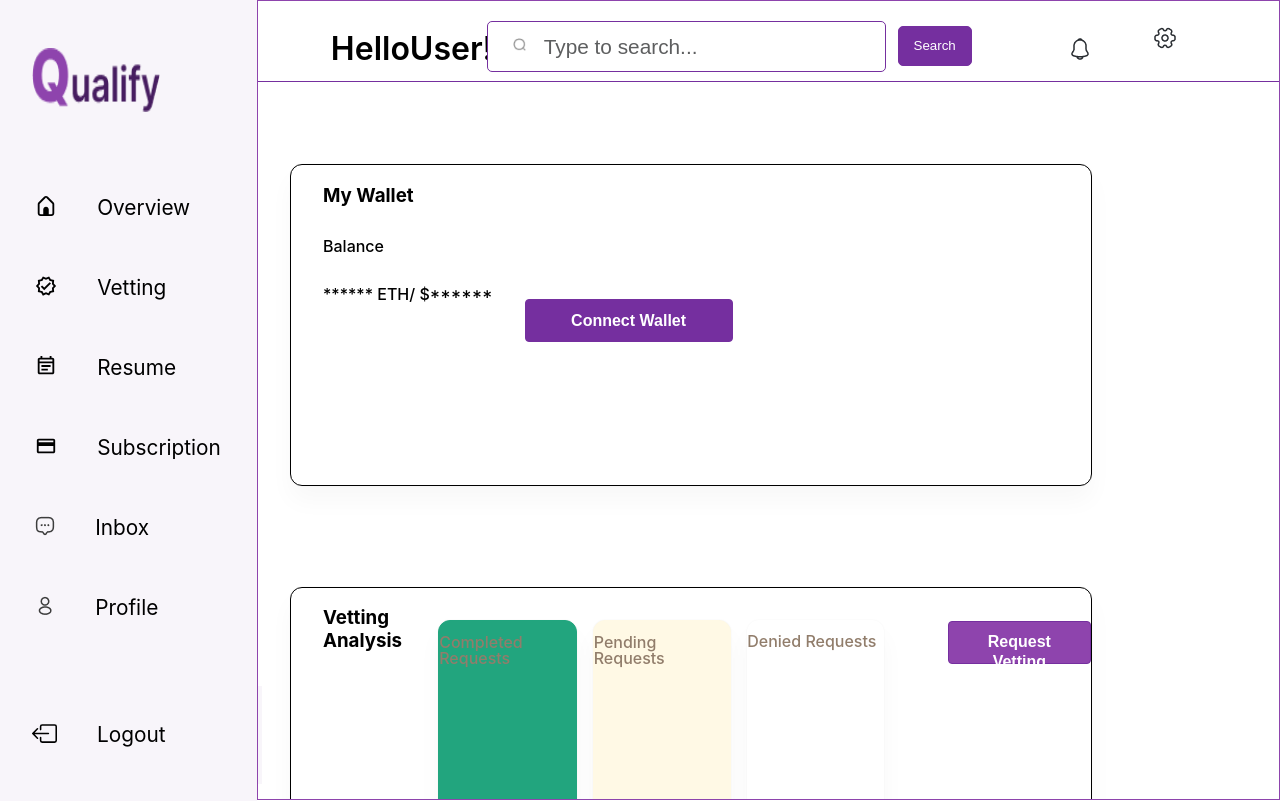
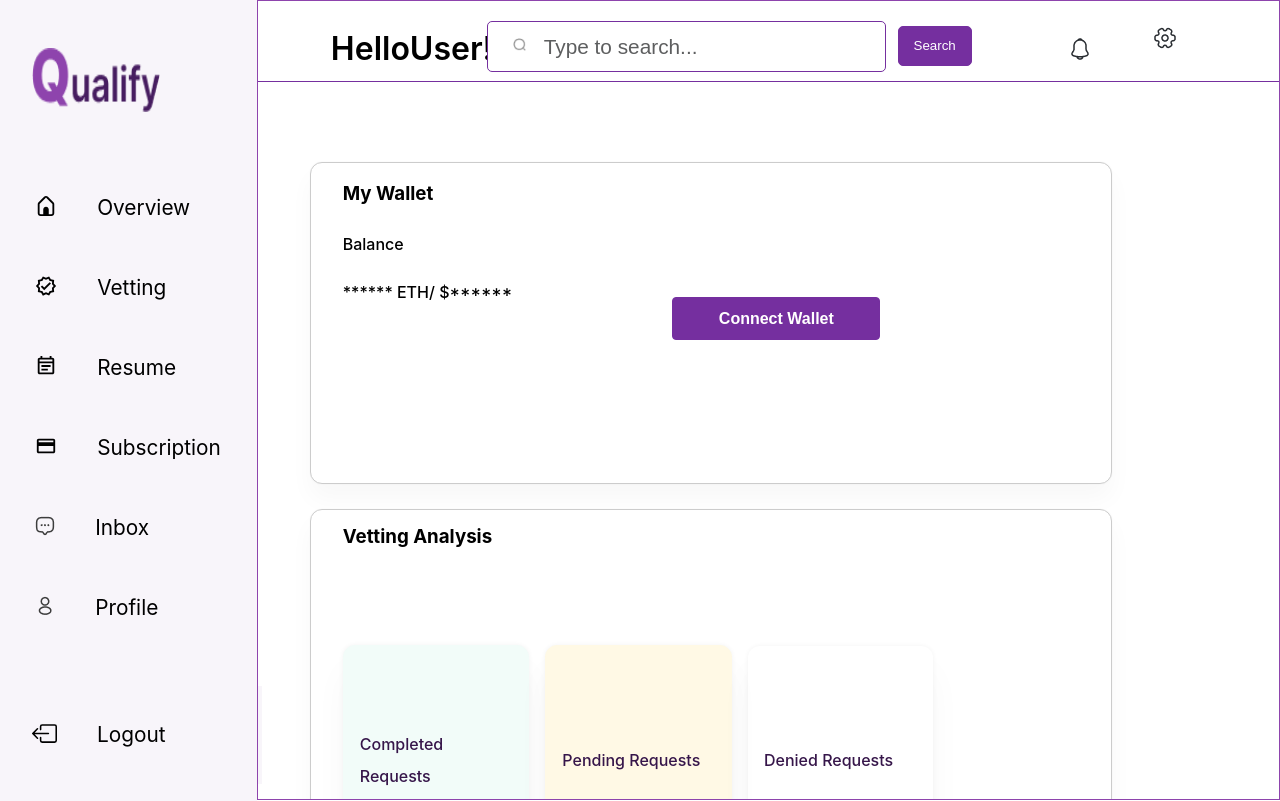
Before and after one commit to Chainlink-Qualify/qualify, a React (Create React App) app: page /applicant in a window 1280 px wide. Built offline with nearby package versions, Linux system fonts and the light colour scheme.

Commit message:
applicant-home
This implements the UI of the applicant's home page

```diff
--- a/src/components/custom-button/button.styles.js
+++ b/src/components/custom-button/button.styles.js
@@ -2,7 +2,7 @@ import styled from "styled-components";
 
 export const NavigateButton = styled.button`
   margin-top: 2.1rem;
-  margin-left:2rem;
+  margin-left:10rem;
   background: ${(props) =>
     props.backgroundColor ? props.backgroundColor : "#fff"};
   border-radius: 4px;
--- a/src/components/vetting-analysis/Vetting.js
+++ b/src/components/vetting-analysis/Vetting.js
@@ -1,16 +1,17 @@
 import React from "react";
-import Button from "../custom-button/Button";
-import { SummaryCard, SummaryContainer, VettingParent } from "./vetting.styles";
+import { CenterWrapper, Button,SummaryCard, SummaryContainer, VettingParent } from "./vetting.styles";
 
 
 
 
 const Vetting =()=>{
 
-return(<VettingParent>
+return(
+     <VettingParent>
+       <CenterWrapper>
        <h3>Vetting Analysis</h3>
        <SummaryContainer>
-       <SummaryCard background="#22A57E" borderColor="#22A57E">
+       <SummaryCard background="#F2FCF9" borderColor="#F2FCF9">
         <h1>Completed Requests</h1>
        </SummaryCard>
        <SummaryCard background="#FFF9E5" borderColor="#FFF9E5">
@@ -20,13 +21,8 @@ return(<VettingParent>
         <h1>Denied Requests</h1>
        </SummaryCard>
        </SummaryContainer>
-       <Button text="Request Vetting"
-       backgroundColor="#8E44AD"
-       color="#FFFFFF"
-       borderColor="#752F9F"
-       width="13rem"
-       />
-
+       <Button>Request Vetting</Button>
+       </CenterWrapper>
 </VettingParent>
 
 
--- a/src/components/vetting-analysis/vetting.styles.js
+++ b/src/components/vetting-analysis/vetting.styles.js
@@ -2,60 +2,77 @@ import styled from "styled-components";
 
 export const VettingParent = styled.div`
   width: 100vh;
-  height: 40vh;
+  height: 70vh;
   background: #fff;
   display: flex;
   background: ${(props) => (props.background ? props.background : "")};
-  border: 1px solid ${(props) => (props.borderColor ? props.borderColor : "")};
+  border: 1px solid #CCCCCC;
   border-radius: 12px;
   box-shadow: 0px 0px 2px rgba(0, 0, 0, 0.05), 0px 15px 25px rgba(0, 0, 0, 0.03);
 
 
   & h3{
     margin-left:2rem;
+    line-height:1rem;
   }
 
-& p{
-    margin-left:2rem;
-    line-height:0.5rem;
-    font-weight:500;
-}
 
 
 `;
 
+export const CenterWrapper = styled.div`
+align-items: center;
+
+`;
+
+
+
+
+
 
 export const SummaryContainer = styled.section`
 width: 100%;
-  height: 100%;
+height: 70%;
 display: flex;
 gap: 1rem;
 justify-content: space-around;
-  padding: 2rem 2rem;
+align-items: center;
+margin-left: 2rem;
+
 `;
 
-
 export const SummaryCard = styled.div`
-  width: 80%;
-  height: 80%;
+width: 30%;
+height: 50%;
 display: flex;
-  flex-direction: column;
+padding: 1rem 1rem;
 background: ${(props) => (props.background ? props.background : "")};
 border: 1px solid ${(props) => (props.borderColor ? props.borderColor : "")};
 border-radius: 12px;
-  box-shadow: 0px 0px 2px rgba(0, 0, 0, 0.05), 0px 15px 25px rgba(0, 0, 0, 0.03);
-
-  & img {
-    width:auto;
-    height: 16rem;
-    margin-left:5rem;
-  }
+box-shadow: 0px 0px 5px rgba(0, 0, 0, 0.05), 0px 25px 35px rgba(0, 0, 0, 0.03);
+align-items: center;
 
 
 & h1 {
   font-weight: 500;
   font-size: 1rem;
-    line-height: 1rem;
-    color: #917D6B;
+  line-height: 2rem;
+  color: #36164A;
 }
 `;
+export const Button = styled.button`
+display: flex;
+background:#ffffff;
+width:13rem;
+border: 2px solid #752F9F;
+border-radius:5px;
+color:#752F9F;
+height: 2.5rem;
+align-items: center;
+justify-content: center;
+font-weight:700;
+margin-left:12rem;
+margin-buttom:1rem;
+
+
+`;
--- a/src/components/wallet/Wallet.js
+++ b/src/components/wallet/Wallet.js
@@ -16,6 +16,7 @@ return(<WalletParent>
               color="#FFFFFF"
               borderColor="#752F9F"
               width="13rem"
+              marginLeft="5rem"
 
 />
 </ContentWrapper>
--- a/src/components/wallet/wallet.styles.js
+++ b/src/components/wallet/wallet.styles.js
@@ -9,7 +9,7 @@ export const WalletParent = styled.div`
   display: flex;
   flex-direction: column;
   background: ${(props) => (props.background ? props.background : "")};
-  border: 1px solid ${(props) => (props.borderColor ? props.borderColor : "")};
+  border: 1px solid #CCCCCC;
   border-radius: 12px;
   box-shadow: 0px 0px 2px rgba(0, 0, 0, 0.05), 0px 15px 25px rgba(0, 0, 0, 0.03);
   }
--- a/src/layouts/applicant-dashboard-layout/ApplicantDashboard.js
+++ b/src/layouts/applicant-dashboard-layout/ApplicantDashboard.js
@@ -1,4 +1,5 @@
 import React from "react";
+import { Route, Routes } from "react-router-dom";
 import Sidebar from "../../components/sidebar/Sidebar";
 import {
   ApplicantDashboardHeader,
@@ -10,17 +11,16 @@ import {
   ParentContainer,
   SearchBarContainer,
   SearchBarForm,
-  SettingContainer,
-  WalletWrapper,
-  VettingWrapper
+  SettingContainer
 } from "./applicant.dashboard.styles";
 import searchIcon from "../../assets/search-icon.png";
 import notification from "../../assets/notification.png";
 import setting from "../../assets/setting.png";
 import { getUserName } from "../../utils";
 import { sideBarLinks } from "./applicant.routes";
-import Wallet from "../../components/wallet/Wallet";
-import Vetting from "../../components/vetting-analysis/Vetting";
+import ApplicantHome from "../../pages/applicant-home/ApplicantHome";
+
+
 
 
 const ApplicantDashboard = () => {
@@ -63,12 +63,11 @@ const ApplicantDashboard = () => {
             overflowY: "auto",
           }}
         >
-          <WalletWrapper>
-            <Wallet />
-          </WalletWrapper>
-          <VettingWrapper>
-          <Vetting/>
-          </VettingWrapper>
+          <Routes>
+            <Route index element={<ApplicantHome />} />
+            <Route path="/" element={<ApplicantHome />} />
+            </Routes>
+
 
 
 
--- a/src/layouts/applicant-dashboard-layout/applicant.dashboard.styles.js
+++ b/src/layouts/applicant-dashboard-layout/applicant.dashboard.styles.js
@@ -142,14 +142,3 @@ padding-top: 2rem;
 margin-top: 2rem;
 margin-left:2rem;
 `;
-
-export const VettingWrapper = styled.div`
-width: 100%;
-height: 50%;
-display: flex;
-background:#fff;
-align-items: center;
-padding-top: 2rem;
-margin-top: 2rem;
-margin-left:2rem;
-`;
--- /dev/null
+++ b/src/pages/applicant-home/ApplicantHome.js
@@ -0,0 +1,44 @@
+import React from "react";
+import { ApplicantHomeParent,CenterWrapper, WalletWrapper,VettingWrapper } from "./applicant.home.styles";
+import Wallet from "../../components/wallet/Wallet";
+import Vetting from "../../components/vetting-analysis/Vetting";
+
+
+const ApplicantHome=()=>{
+
+return(
+
+    <ApplicantHomeParent>
+
+<CenterWrapper>
+ <WalletWrapper>
+<Wallet/>
+</WalletWrapper>
+        <VettingWrapper>
+          <Vetting/>
+          </VettingWrapper>
+
+
+      </CenterWrapper>
+    </ApplicantHomeParent>
+
+
+
+
+
+
+
+
+
+
+);
+
+
+
+
+
+
+
+};
+
+export default ApplicantHome;
--- /dev/null
+++ b/src/pages/applicant-home/applicant.home.styles.js
@@ -0,0 +1,50 @@
+import styled from "styled-components";
+
+export const ApplicantHomeParent = styled.main`
+  width: 100%;
+  height: 100%;
+
+  & .loader {
+    position: absolute;
+    top: 50%;
+    left: 55%;
+  }
+`;
+
+export const CenterWrapper = styled.div`
+  width: 93%;
+  height: 90%;
+  margin: 5rem auto;
+  // position: relative;
+`;
+
+export const WalletWrapper = styled.div`
+width: 100%;
+height: 50%;
+display: flex;
+background:#fff;
+align-items: center;
+margin-top: 1rem;
+margin-left:1rem;
+`;
+
+export const VettingWrapper = styled.div`
+width: 100%;
+height: 70%;
+display: flex;
+background:#fff;
+align-items: center;
+margin-top: 5rem;
+margin-left:1rem;
+`;
+
+export const DarkOverlayContainer = styled.div`
+  position: absolute;
+  top: 0;
+  left: 0;
+  width: 100%;
+  height: 100%;
+  background-color: rgba(29, 29, 29, 0.6);
+  z-index: 9;
+  cursor: pointer;
+`;
```
Also changed, not shown: src/pages/home/Home.js (line endings or trailing spaces). Lines whose indentation alone changed are shown as unchanged.
